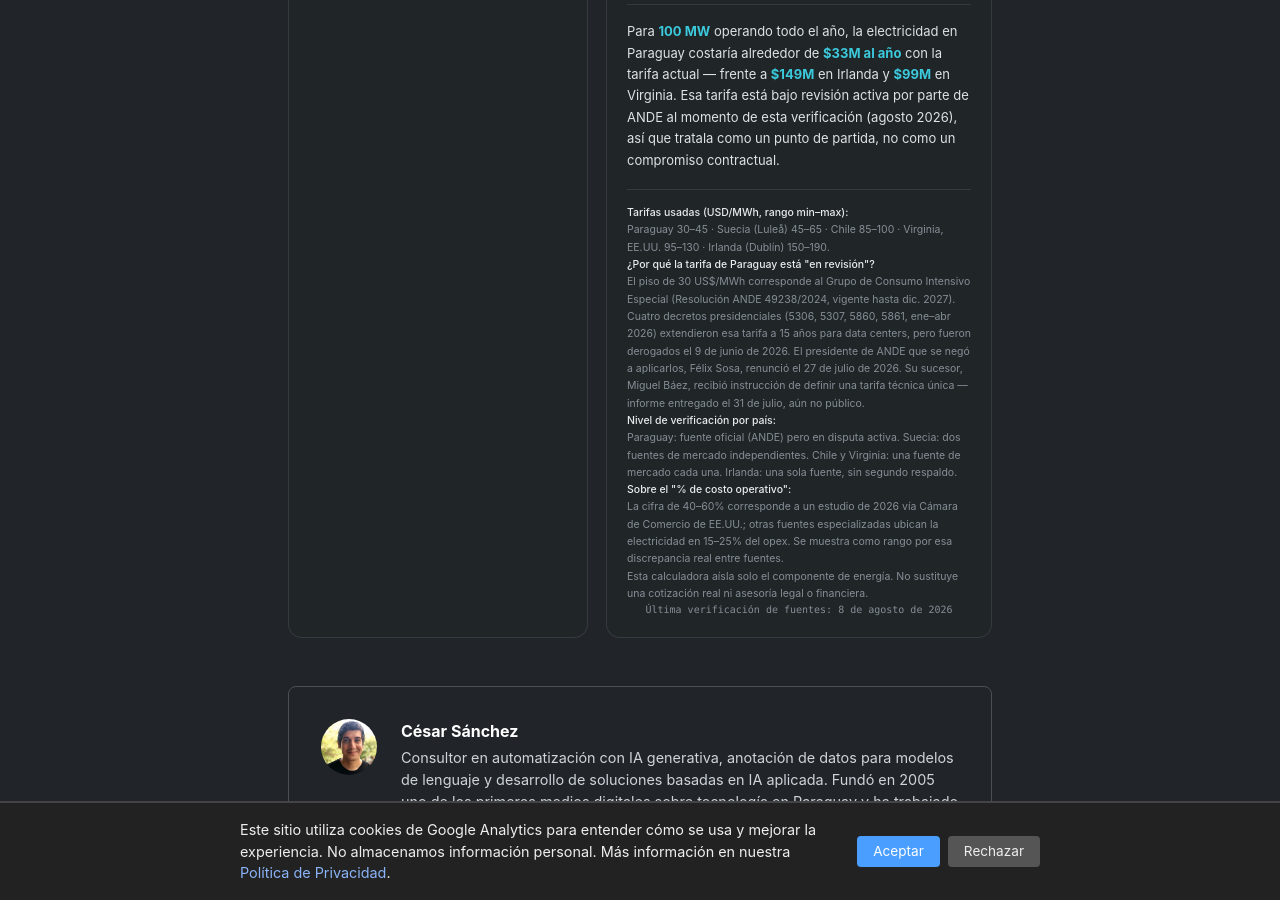
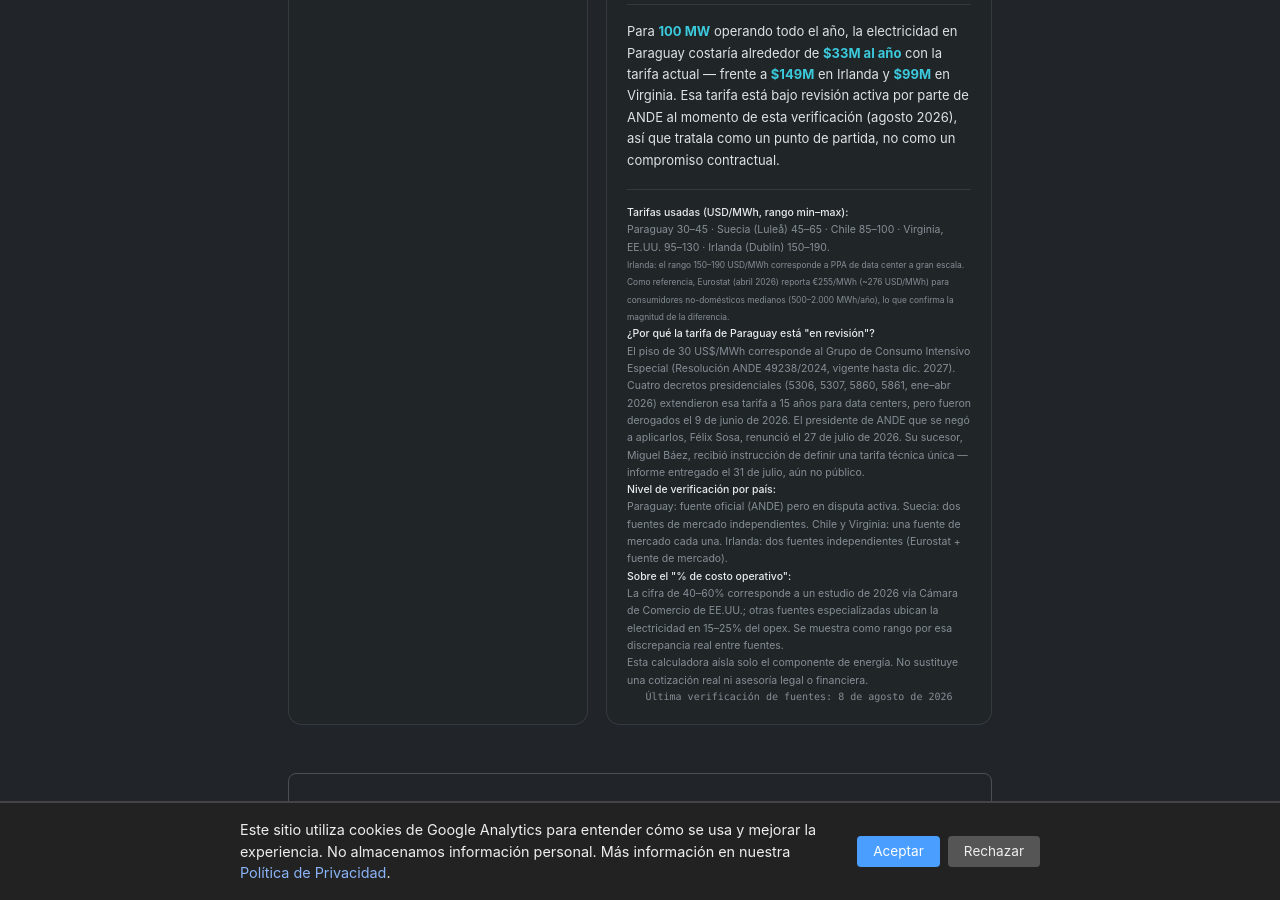
Before and after one commit to miravosqueinteresante/muchotexto.net, a Jekyll site: the page built from calculadora-energetica.markdown, in a window 1280 px wide and 900 px high, scrolled down 1246 px. Built offline with Jekyll 4.4.1, drawn with Linux system fonts in a browser that asks for light colours.

Commit message:
fix: irlanda ahora con dos fuentes independientes (Eurostat + mercado)

```diff
--- a/_includes/calculadora-energetica.html
+++ b/_includes/calculadora-energetica.html
@@ -76,7 +76,10 @@
 
       <div class="calc-disclaimer" id="disclaimer-detail">
         <p><b>Tarifas usadas (USD/MWh, rango min–max):</b><br>
-        Paraguay 30–45 · Suecia (Luleå) 45–65 · Chile 85–100 · Virginia, EE.UU. 95–130 · Irlanda (Dublín) 150–190.</p>
+        Paraguay 30–45 · Suecia (Luleå) 45–65 · Chile 85–100 · Virginia, EE.UU. 95–130 · Irlanda (Dublín) 150–190.<br>
+        <small>Irlanda: el rango 150–190 USD/MWh corresponde a PPA de data center a gran escala.
+        Como referencia, Eurostat (abril 2026) reporta €255/MWh (~276 USD/MWh) para consumidores no-domésticos medianos
+        (500–2.000 MWh/año), lo que confirma la magnitud de la diferencia.</small></p>
 
         <p><b>¿Por qué la tarifa de Paraguay está "en revisión"?</b><br>
         El piso de 30 US$/MWh corresponde al Grupo de Consumo Intensivo Especial (Resolución ANDE
@@ -90,7 +93,7 @@
         Paraguay: fuente oficial (ANDE) pero en disputa activa.
         Suecia: dos fuentes de mercado independientes.
         Chile y Virginia: una fuente de mercado cada una.
-        Irlanda: una sola fuente, sin segundo respaldo.</p>
+        Irlanda: dos fuentes independientes (Eurostat + fuente de mercado).</p>
 
         <p><b>Sobre el "% de costo operativo":</b><br>
         La cifra de 40–60% corresponde a un estudio de 2026 vía Cámara de Comercio de EE.UU.;
```
